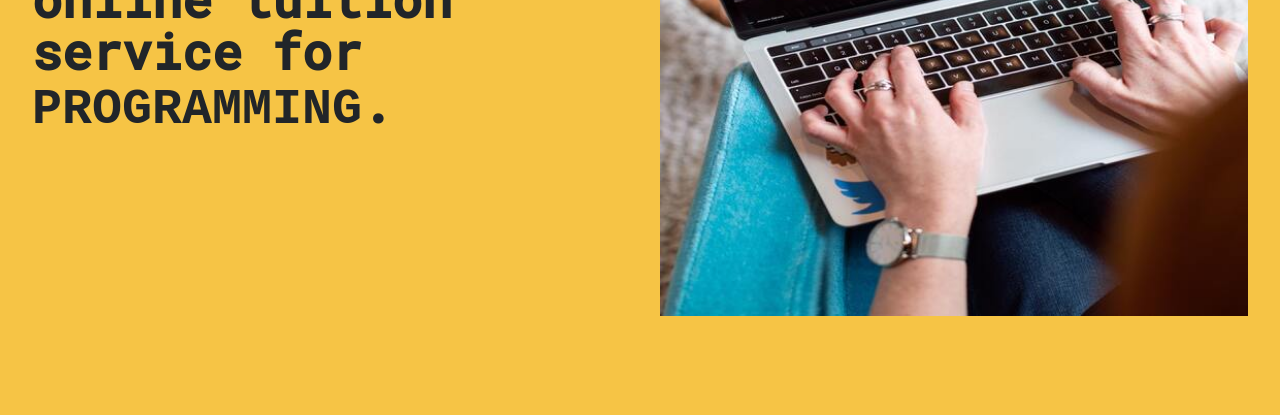
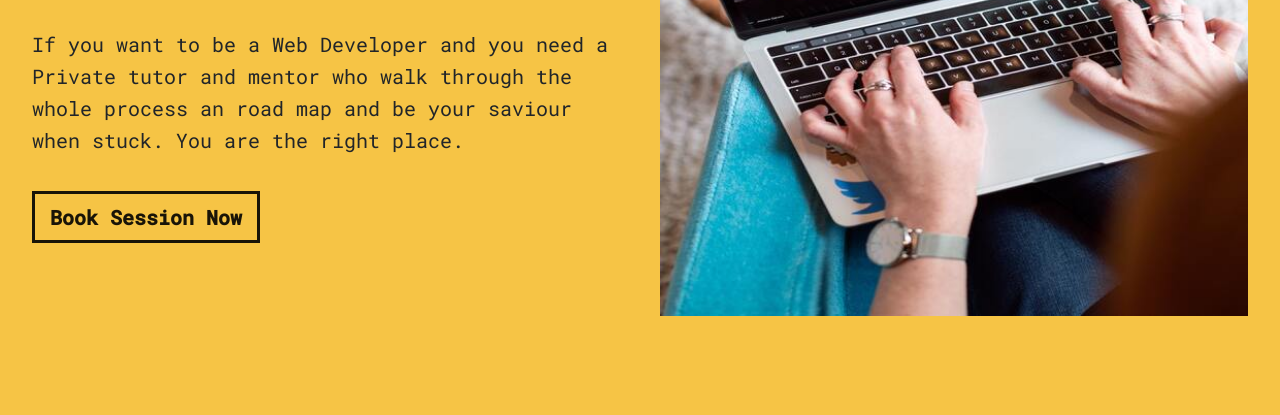
Before and after one commit to basit740/codingwithbasit-test, a plain HTML site: page index.html in a window 1280 px wide. Shown: the part 398-813 px from the top of the page. Drawn offline with Linux system fonts and the light colour scheme; a web font is replaced by a local one.

Commit message:
hero section fixes

```diff
--- a/css/general.css
+++ b/css/general.css
@@ -121,3 +121,19 @@ body {
 .hide {
 	display: none;
 }
+.btn {
+	padding: 10px 15px;
+
+	text-decoration: none;
+	font-size: 2rem;
+	transition: all 0.3s;
+}
+.btn--full {
+	border: 3px solid #191407;
+	color: #191407;
+	font-weight: bold;
+}
+.btn--full:hover {
+	background-color: #191407;
+	color: #f6c445;
+}
--- a/css/style.css
+++ b/css/style.css
@@ -122,19 +122,26 @@
 }
 
 .heading-primary {
-	font-size: 5rem;
+	font-size: 5.2rem;
 	line-height: 1.05;
+	margin-bottom: 3.2rem;
+	letter-spacing: -0.5px;
 }
 .my-name {
-	background-color: #212529;
-	background-color: #191407;
-	color: #f6c445;
+	/* background-color: #212529; */
+	/* background-color: #191407; */
+	/* color: #f6c445; */
 	/* text-transform: uppercase; */
 	letter-spacing: 1.5px;
 	font-size: 3rem;
 	font-weight: 400;
 	display: inline-block;
 	padding: 5px 10px;
+}
+.hero-description {
+	font-size: 2rem;
+	line-height: 1.6;
+	margin-bottom: 4.8rem;
 }
 
 .hero-img {
--- a/index.html
+++ b/index.html
@@ -62,11 +62,16 @@
 
         <div class="hero">
           <div class="hero-text-box">
-            <h1 class="heading-primary"><span class="my-name">codingwithbasit</span>, an online tuition
+            <h1 class="heading-primary">An online tuition
               service
               for
               <code>PROGRAMMING</code>.
             </h1>
+            <p class="hero-description">
+              If you want to be a Web Developer and you need a Private tutor and mentor who walk through the whole
+              process an road map and be your saviour when stuck. You are the right place.
+            </p>
+            <a href="#" class="btn btn--full">Book Session Now</a>
           </div>
 
           <div class="hero-img-box">
```
Also changed, not shown: 1 other file.
